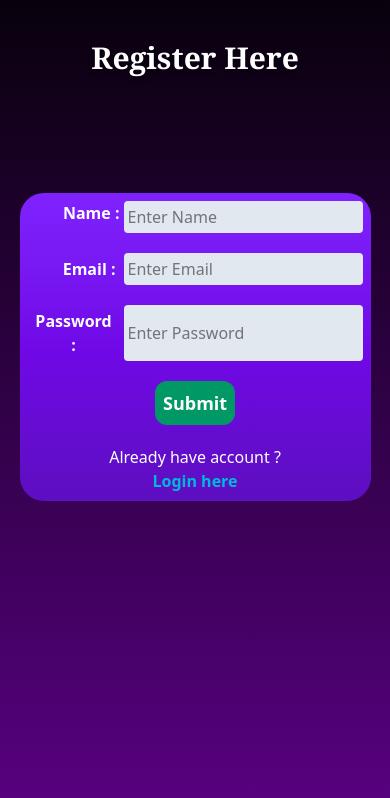
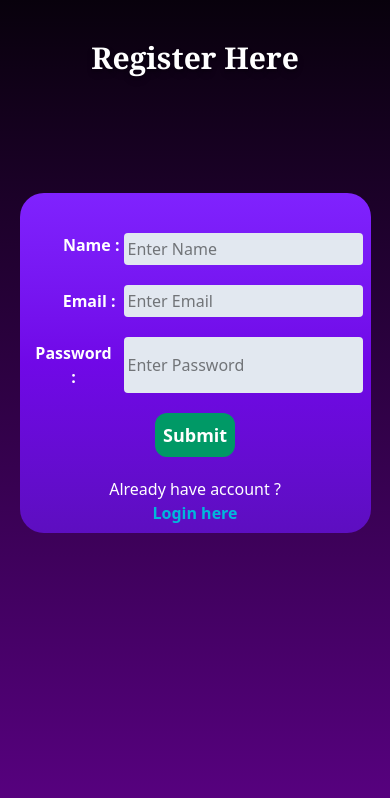
Before and after one commit to Deep200207/friend_slide_app, a React (Vite) app in the folder Frontend/: page /reg in a window 390 px wide. Shown: the top 798 px of the page. Built offline with nearby package versions, Linux system fonts and the light colour scheme; no server answers.

Commit message:
frontend enhanced

```diff
--- a/Frontend/src/Auth/Registration.jsx
+++ b/Frontend/src/Auth/Registration.jsx
@@ -37,7 +37,7 @@ export default function Registration() {
 
         <div className="mt-[30%] sm:mt-20 flex justify-center w-full">
           <div
-            className=" md:w-[50%] bg-gradient-to-b from-violet-600 via-violet-700 to-violet-800 rounded-3xl text-center space-y-5  p-2 md:p-5"
+            className=" md:w-[50%] bg-gradient-to-b from-violet-600 via-violet-700 to-violet-800 rounded-3xl text-center space-y-5 pt-10  p-2 md:p-5"
           >
             {/* Loading */}
             {loading && <h1 style={{ color: "yellow" }}>Loading...</h1>}
```
